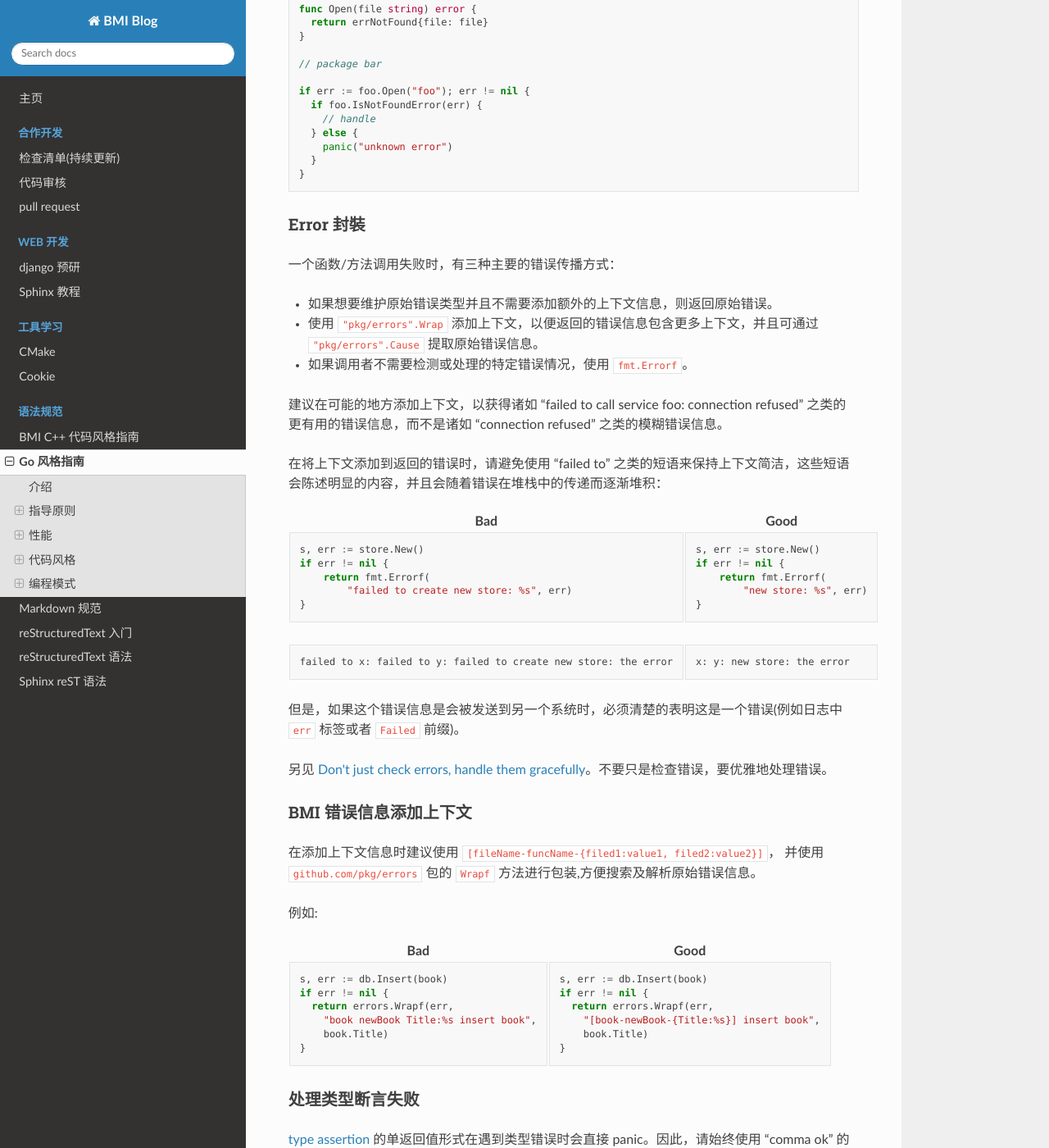
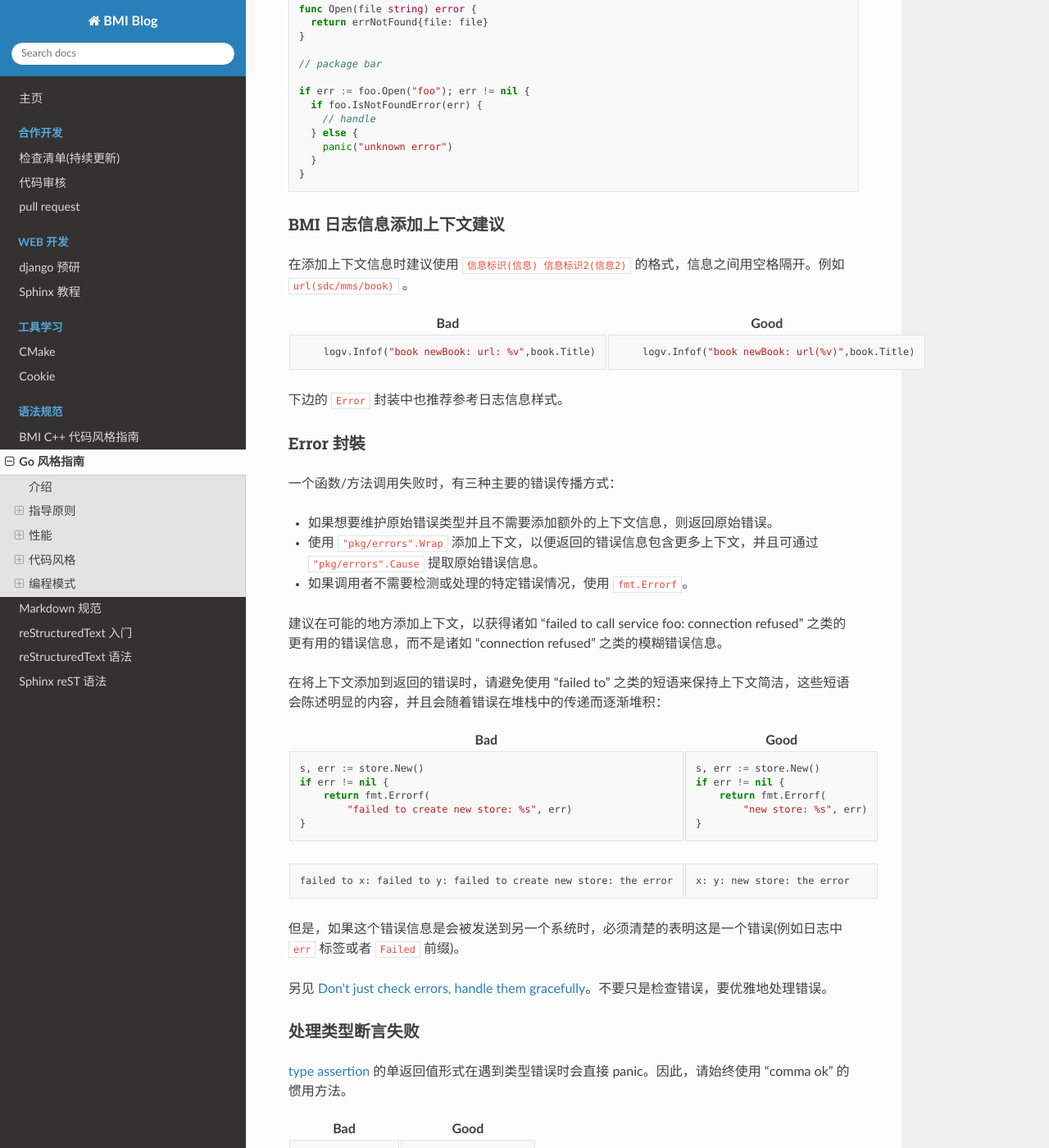
Before and after one commit to bmi-tech/blog, a Sphinx documentation site: the page built from source/syntax/go.md, in a window 1280 px wide and 1400 px high, scrolled down 6927 px. Shown: the whole window at 82% size. Built offline with Sphinx 7.4.7 and the Read the Docs theme 2.0.0, drawn with Linux system fonts in a browser that asks for light colours.

Commit message:
更新日志规范

````diff
--- a/source/syntax/go.md
+++ b/source/syntax/go.md
@@ -571,6 +571,29 @@ if err := foo.Open("foo"); err != nil {
 }
 ```
 
+### BMI 日志信息添加上下文建议
+在添加上下文信息时建议使用 `信息标识(信息) 信息标识2(信息2)` 的格式，信息之间用空格隔开。例如 `url(sdc/mms/book)` 。
+
+<table>
+<thead><tr><th>Bad</th><th>Good</th></tr></thead>
+<tbody>
+<tr><td>
+
+```go
+    logv.Infof("book newBook: url: %v",book.Title)
+```
+
+</td><td>
+
+```go
+    logv.Infof("book newBook: url(%v)",book.Title)
+```
+
+</td></tr>
+</tbody></table>
+
+下边的 `Error` 封装中也推荐参考日志信息样式。
+
 ### Error 封裝
 
 一个函数/方法调用失败时，有三种主要的错误传播方式：
@@ -627,40 +650,6 @@ x: y: new store: the error
 
   [`"pkg/errors".Cause`]: https://godoc.org/github.com/pkg/errors#Cause
   [Don't just check errors, handle them gracefully]: https://dave.cheney.net/2016/04/27/dont-just-check-errors-handle-them-gracefully
-
-### BMI 错误信息添加上下文
-
-在添加上下文信息时建议使用 `[fileName-funcName-{filed1:value1, filed2:value2}]`，
-并使用 `github.com/pkg/errors` 包的 `Wrapf` 方法进行包装,方便搜索及解析原始错误信息。
-
-例如:
-
-<table>
-<thead><tr><th>Bad</th><th>Good</th></tr></thead>
-<tbody>
-<tr><td>
-
-```go
-s, err := db.Insert(book)
-if err != nil {
-  return errors.Wrapf(err,
-    "book newBook Title:%s insert book",
-    book.Title)
-}
-```
-
-</td><td>
-
-```go
-s, err := db.Insert(book)
-if err != nil {
-  return errors.Wrapf(err,
-    "[book-newBook-{Title:%s}] insert book",
-    book.Title)
-}
-```
-
-</tbody></table>
 
 ### 处理类型断言失败
 
````
